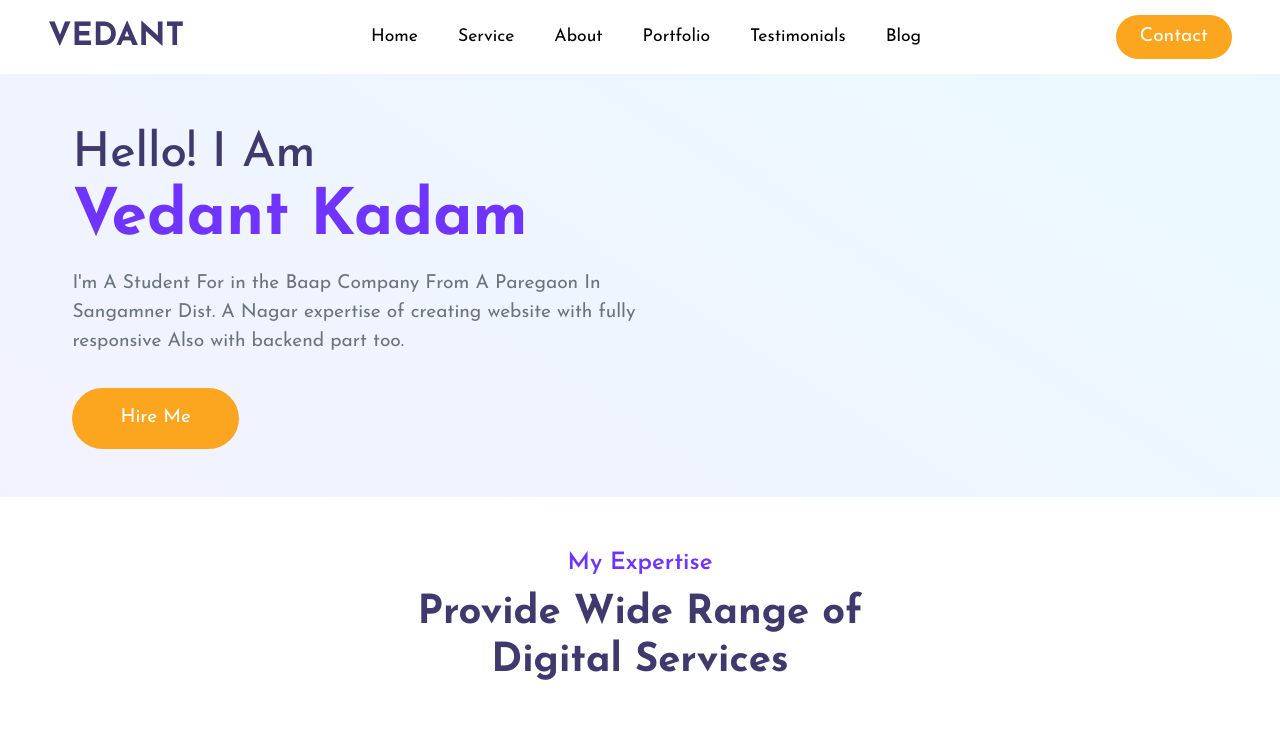
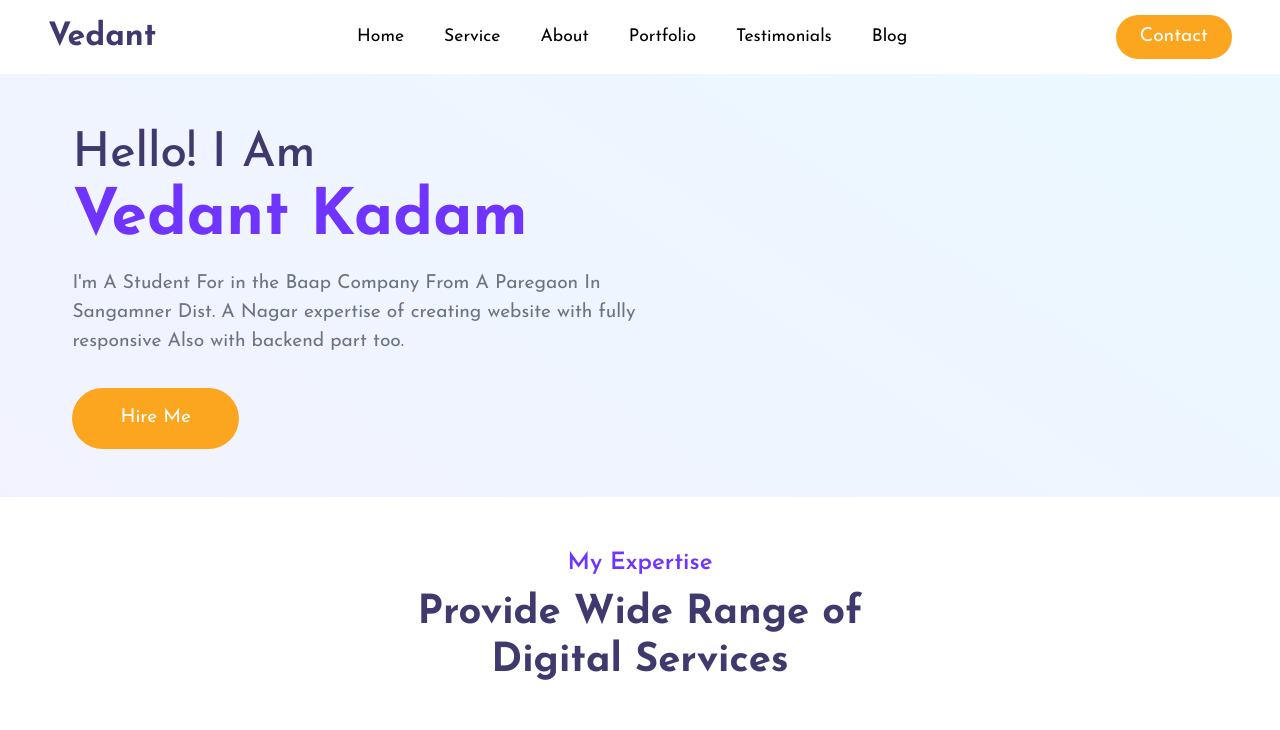
Before and after one commit to VedantKadam1l/my-portfolio, a plain HTML site: page index.html in a window 1280 px wide. Shown: the top 730 px of the page. Drawn offline with nearby package versions, Linux system fonts and the light colour scheme.

Commit message:
new name

```diff
--- a/index.html
+++ b/index.html
@@ -46,7 +46,7 @@
     >
       <div class="container-fluid px-5">
         <a class="navbar-brand fw-bold fs-2" href="#" style="color: #3f396d"
-          >VEDANT</a
+          >Vedant</a
         >
         <button
           class="nav-menu d-md-none"
```
